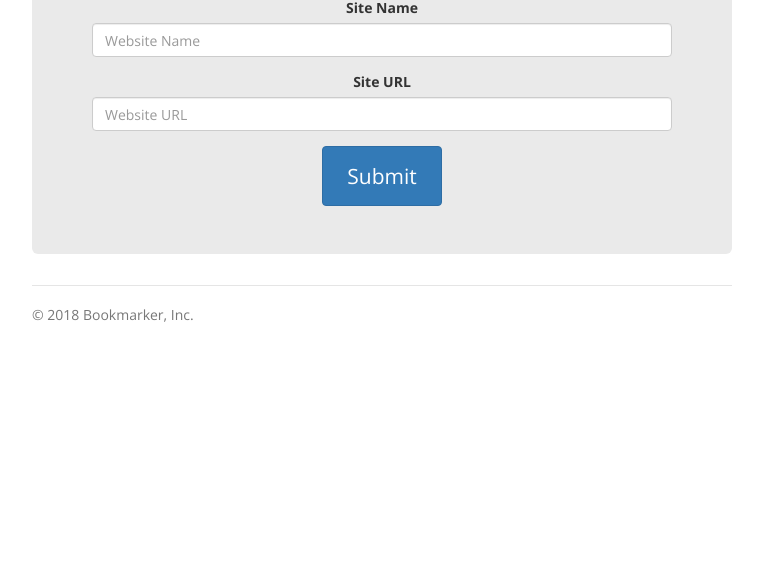
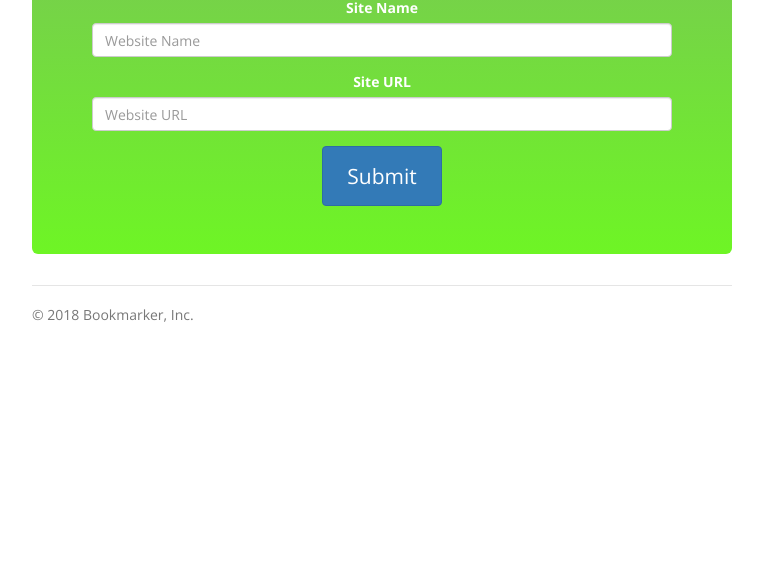
Before and after one commit to Jeanlouis90/dc-javascript-bookmarker-app, a plain HTML site: page index.html in a window 1280 px wide. Shown: the part 224-800 px from the top of the page, without its empty margins (258-1021 px from the left). Drawn offline with nearby package versions, Linux system fonts and the light colour scheme.

```diff
--- a/css/style.css
+++ b/css/style.css
@@ -44,12 +44,13 @@
 
   /* Main marketing message and sign up button */
   .jumbotron {
-    background: #eaeaea;
+    background: linear-gradient(#79c457, #6ef525);
     text-align: center;
     border-bottom: 1px solid #e5e5e5;
+    color: white;
   }
   .jumbotron:hover{
-      background: #79c457;
+      background: #79c457
       transition: background-color 1s ease-out;
       color: white;
   }
--- a/index.html
+++ b/index.html
@@ -22,6 +22,7 @@
         </nav>
         <h3 class="text-muted">Bookmarker</h3>
       </div>
+      <div class="jumbotron-container">
 
         <div class="jumbotron">
           <h2>Bookmark Your Favorite Site</h2>
@@ -43,6 +44,7 @@
             <div id="bookmarksResults"></div>
           </div>
         </div>
+      </div>
 
       <footer class="footer">
         <p>&copy; 2018 Bookmarker, Inc.</p>
```
Lines whose indentation alone changed are shown as unchanged.
